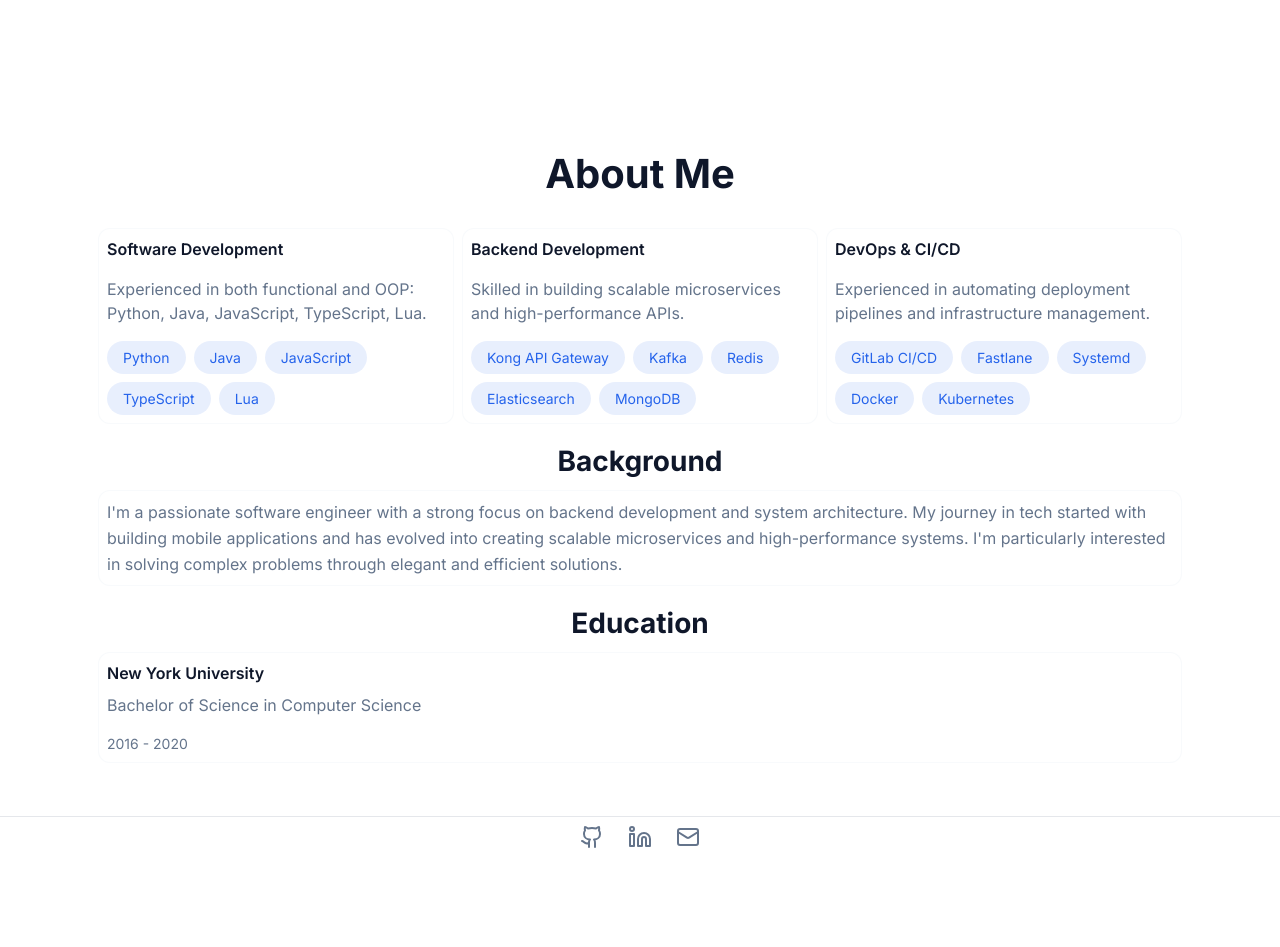
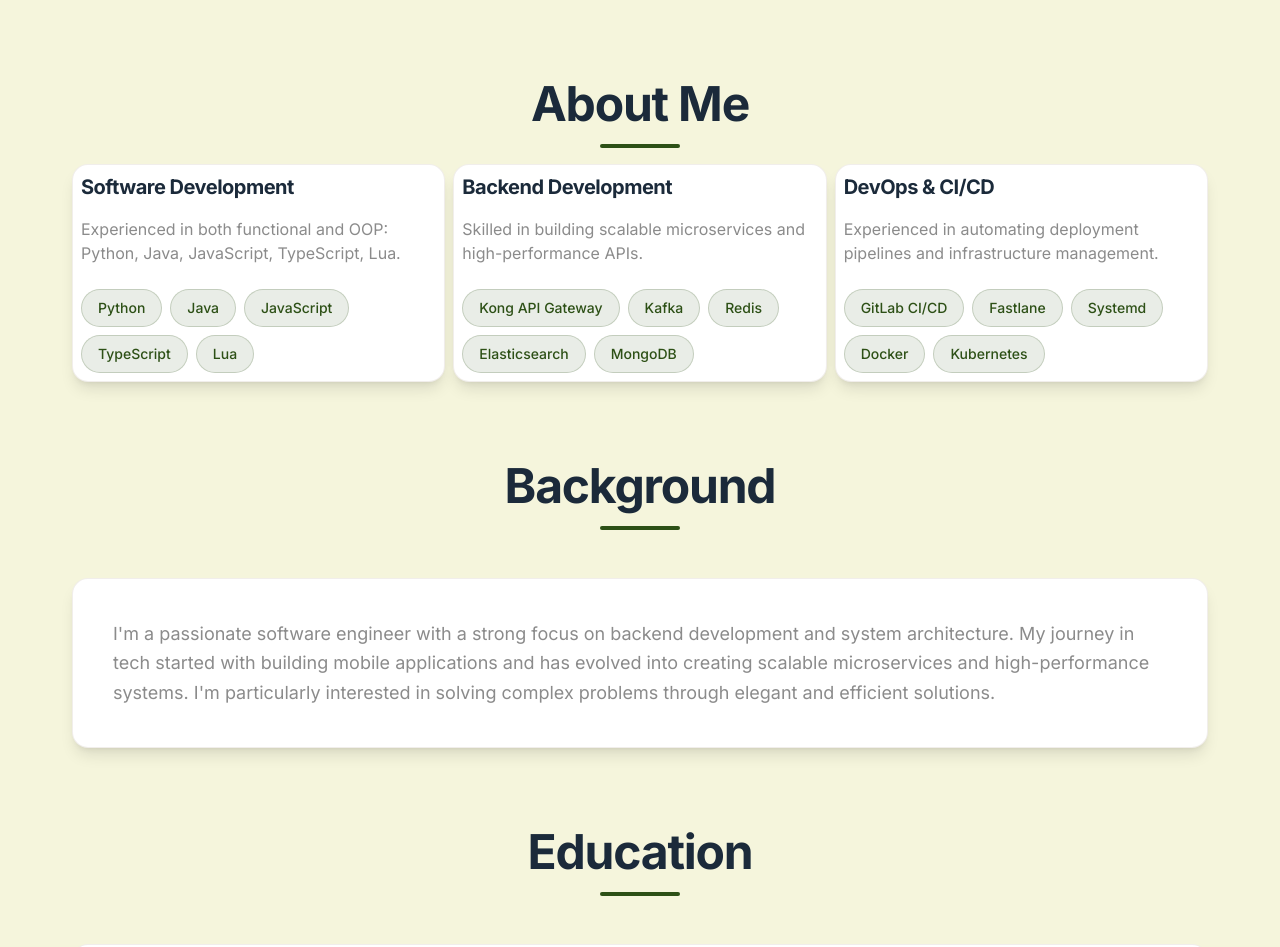
Before and after one commit to mfarhan0304/mfarhan0304.github.io, a React (Vite) app: page /about in a window 1280 px wide. Shown: the top 947 px of the page. Before the commit the page ends 857 px from the top, so only its background shows below. Built offline with nearby package versions, Linux system fonts and the light colour scheme.

Commit message:
revamp layout and change color palette

```diff
--- a/src/components/Layout.tsx
+++ b/src/components/Layout.tsx
@@ -9,37 +9,40 @@ const Layout = ({ children }: LayoutProps): JSX.Element => {
   return (
     <div className="min-h-screen bg-cloud">
       {/* Main Content */}
-      <main className="pt-16">{children}</main>
+      <main>{children}</main>
 
       {/* Footer */}
-      <footer className="bg-white/80 backdrop-blur-sm border-t">
-        <div className="max-w-1100 mx-auto px-4 py-8">
-          <div className="flex justify-center space-x-6">
+      <footer className="bg-charcoal border-t-2 border-sage/20">
+        <div className="max-w-6xl mx-auto px-4 py-12">
+          <div className="flex justify-center space-x-8">
             <a
               href="https://github.com/mfarhan0304"
               target="_blank"
               rel="noopener noreferrer"
-              className="text-fog hover:text-rose transition-all"
+              className="text-taupe hover:text-sage transition-all duration-300 p-2"
               aria-label="GitHub"
             >
-              <Github size={24} />
+              <Github size={28} />
             </a>
             <a
               href="https://linkedin.com/in/mfarhan0304"
               target="_blank"
               rel="noopener noreferrer"
-              className="text-fog hover:text-rose transition-all"
+              className="text-taupe hover:text-sage transition-all duration-300 p-2"
               aria-label="LinkedIn"
             >
-              <Linkedin size={24} />
+              <Linkedin size={28} />
             </a>
             <a
               href="mailto:mfarhan0304@gmail.com"
-              className="text-fog hover:text-rose transition-all"
+              className="text-taupe hover:text-sage transition-all duration-300 p-2"
               aria-label="Email"
             >
-              <Mail size={24} />
+              <Mail size={28} />
             </a>
+          </div>
+          <div className="text-center mt-6">
+            <p className="text-ash text-sm">© 2024 Farhan. All rights reserved.</p>
           </div>
         </div>
       </footer>
--- a/src/index.css
+++ b/src/index.css
@@ -1,3 +1,5 @@
+@import url('https://fonts.googleapis.com/css2?family=Inter:wght@300;400;500;600;700;800&display=swap');
+
 @tailwind base;
 @tailwind components;
 @tailwind utilities;
@@ -5,24 +7,77 @@
 @layer base {
   html {
     font-family: 'Inter', sans-serif;
+    scroll-behavior: smooth;
   }
 
-  h1, h2, h3 {
+  body {
+    font-feature-settings: 'cv02', 'cv03', 'cv04', 'cv11';
+  }
+
+  h1, h2, h3, h4, h5, h6 {
     font-family: 'Inter', sans-serif;
+    font-weight: 700;
+    letter-spacing: -0.025em;
+  }
+
+  h1 {
+    font-weight: 800;
+  }
+
+  h2 {
     font-weight: 700;
   }
 }
 
-/* Transitions */
+@layer components {
+  /* Custom scrollbar */
+  ::-webkit-scrollbar {
+    width: 8px;
+  }
+
+  ::-webkit-scrollbar-track {
+    background: #F5F5DC;
+  }
+
+  ::-webkit-scrollbar-thumb {
+    background: #6B7C32;
+    border-radius: 4px;
+  }
+
+  ::-webkit-scrollbar-thumb:hover {
+    background: #2D5016;
+  }
+
+  /* Smooth transitions */
   .transition-all {
-  transition: all 300ms ease-in-out;
+    transition: all 300ms cubic-bezier(0.4, 0, 0.2, 1);
   }
 
   /* Hover effects */
   .hover-scale {
-  transition: transform 300ms ease-in-out;
+    transition: transform 300ms cubic-bezier(0.4, 0, 0.2, 1);
   }
 
   .hover-scale:hover {
-  transform: scale(1.05);
+    transform: scale(1.02);
   }
+
+  /* Button styles */
+  .btn-primary {
+    @apply bg-sage text-charcoal px-6 py-3 rounded-lg font-medium hover:bg-olive hover:text-white transition-all duration-300 shadow-lg hover:shadow-xl;
+  }
+
+  .btn-secondary {
+    @apply bg-charcoal text-cream px-6 py-3 rounded-lg font-medium hover:bg-sage hover:text-white transition-all duration-300 shadow-lg hover:shadow-xl;
+  }
+
+  /* Card styles */
+  .card {
+    @apply bg-white rounded-2xl shadow-lg border border-taupe/20 hover:shadow-xl transition-all duration-300;
+  }
+
+  /* Gradient backgrounds */
+  .gradient-text {
+    @apply bg-gradient-to-r from-sage to-olive bg-clip-text text-transparent;
+  }
+}
--- a/src/pages/About.tsx
+++ b/src/pages/About.tsx
@@ -3,48 +3,51 @@ import { JSX } from 'react';
 const About = (): JSX.Element => {
   return (
     <div className="min-h-screen bg-cloud">
-      <section className="pt-32 pb-16">
-        <div className="max-w-1100 mx-auto px-4 sm:px-6 lg:px-8">
-          <h1 className="text-h1 font-bold text-ink mb-6 text-center">About Me</h1>
+      <section className="pt-20 pb-24">
+        <div className="max-w-6xl mx-auto px-4 sm:px-6 lg:px-8">
+          <div className="text-center mb-16">
+            <h1 className="text-4xl md:text-5xl font-bold text-ink mb-4">About Me</h1>
+            <div className="w-20 h-1 bg-sage mx-auto rounded-full" />
+          </div>
 
           <div className="grid grid-cols-1 md:grid-cols-3 gap-8">
             {/* Expertise Section */}
-            <div className="bg-white p-8 rounded-xl border border-blush/50">
-              <h3 className="text-h4 font-semibold text-ink mb-4">Software Development</h3>
-              <p className="text-fog mb-4">
+            <div className="card p-8">
+              <h3 className="text-xl font-bold text-ink mb-4">Software Development</h3>
+              <p className="text-mist mb-6">
                 Experienced in both functional and OOP: Python, Java, JavaScript, TypeScript, Lua.
               </p>
               <div className="flex flex-wrap gap-2">
                 {['Python', 'Java', 'JavaScript', 'TypeScript', 'Lua'].map((tech) => (
-                  <span key={tech} className="px-4 py-1.5 bg-rose/10 text-rose rounded-full text-caption">
+                  <span key={tech} className="px-4 py-2 bg-sage/10 text-sage rounded-full text-sm font-medium border border-sage/20">
                     {tech}
                   </span>
                 ))}
               </div>
             </div>
 
-            <div className="bg-white p-8 rounded-xl border border-blush/50">
-              <h3 className="text-h4 font-semibold text-ink mb-4">Backend Development</h3>
-              <p className="text-fog mb-4">
+            <div className="card p-8">
+              <h3 className="text-xl font-bold text-ink mb-4">Backend Development</h3>
+              <p className="text-mist mb-6">
                 Skilled in building scalable microservices and high-performance APIs.
               </p>
               <div className="flex flex-wrap gap-2">
                 {['Kong API Gateway', 'Kafka', 'Redis', 'Elasticsearch', 'MongoDB'].map((tech) => (
-                  <span key={tech} className="px-4 py-1.5 bg-rose/10 text-rose rounded-full text-caption">
+                  <span key={tech} className="px-4 py-2 bg-sage/10 text-sage rounded-full text-sm font-medium border border-sage/20">
                     {tech}
                   </span>
                 ))}
               </div>
             </div>
 
-            <div className="bg-white p-8 rounded-xl border border-blush/50">
-              <h3 className="text-h4 font-semibold text-ink mb-4">DevOps & CI/CD</h3>
-              <p className="text-fog mb-4">
+            <div className="card p-8">
+              <h3 className="text-xl font-bold text-ink mb-4">DevOps & CI/CD</h3>
+              <p className="text-mist mb-6">
                 Experienced in automating deployment pipelines and infrastructure management.
               </p>
               <div className="flex flex-wrap gap-2">
                 {['GitLab CI/CD', 'Fastlane', 'Systemd', 'Docker', 'Kubernetes'].map((tech) => (
-                  <span key={tech} className="px-4 py-1.5 bg-rose/10 text-rose rounded-full text-caption">
+                  <span key={tech} className="px-4 py-2 bg-sage/10 text-sage rounded-full text-sm font-medium border border-sage/20">
                     {tech}
                   </span>
                 ))}
@@ -53,10 +56,13 @@ const About = (): JSX.Element => {
           </div>
 
           {/* Background Section */}
-          <div className="mt-16">
-            <h2 className="text-h2 font-bold text-ink mb-8 text-center">Background</h2>
-            <div className="bg-white p-8 rounded-xl border border-blush/50">
-              <p className="text-fog leading-relaxed">
+          <div className="mt-20">
+            <div className="text-center mb-12">
+              <h2 className="text-4xl md:text-5xl font-bold text-ink mb-4">Background</h2>
+              <div className="w-20 h-1 bg-sage mx-auto rounded-full" />
+            </div>
+            <div className="card p-10">
+              <p className="text-mist leading-relaxed text-lg">
                 I'm a passionate software engineer with a strong focus on backend development and system architecture.
                 My journey in tech started with building mobile applications and has evolved into creating
                 scalable microservices and high-performance systems. I'm particularly interested in
@@ -66,12 +72,15 @@ const About = (): JSX.Element => {
           </div>
 
           {/* Education Section */}
-          <div className="mt-16">
-            <h2 className="text-h2 font-bold text-ink mb-8 text-center">Education</h2>
-            <div className="bg-white p-8 rounded-xl border border-blush/50">
-              <h3 className="text-h4 font-semibold text-ink mb-2">New York University</h3>
-              <p className="text-fog mb-4">Bachelor of Science in Computer Science</p>
-              <p className="text-caption text-fog">2016 - 2020</p>
+          <div className="mt-20">
+            <div className="text-center mb-12">
+              <h2 className="text-4xl md:text-5xl font-bold text-ink mb-4">Education</h2>
+              <div className="w-20 h-1 bg-sage mx-auto rounded-full" />
+            </div>
+            <div className="card p-10">
+              <h3 className="text-2xl font-bold text-ink mb-3">New York University</h3>
+              <p className="text-mist mb-4 text-lg">Bachelor of Science in Computer Science</p>
+              <p className="text-sm text-ash font-medium">2016 - 2020</p>
             </div>
           </div>
         </div>
--- a/src/pages/Resume.tsx
+++ b/src/pages/Resume.tsx
@@ -4,14 +4,14 @@ import { Download } from 'lucide-react';
 const Resume = (): JSX.Element => {
   return (
     <div className="min-h-screen bg-cloud">
-      <section className="pt-32 pb-16">
-        <div className="max-w-1100 mx-auto px-4 sm:px-6 lg:px-8">
-          <div className="flex justify-between items-center mb-6">
-            <h1 className="text-h1 font-bold text-ink text-center">Farhan</h1>
+      <section className="pt-20 pb-24">
+        <div className="max-w-6xl mx-auto px-4 sm:px-6 lg:px-8">
+          <div className="flex justify-between items-center mb-12">
+            <h1 className="text-4xl md:text-5xl font-bold text-ink">Farhan</h1>
             <a
               href="/resume.pdf"
               download
-              className="inline-flex items-center px-6 py-3 border border-transparent rounded-lg text-sm font-medium text-white bg-rose hover:bg-rose/90 focus:outline-none focus:ring-2 focus:ring-offset-2 focus:ring-rose"
+              className="btn-primary"
               aria-label="Download resume"
             >
               <Download size={20} className="mr-2" />
@@ -19,12 +19,15 @@ const Resume = (): JSX.Element => {
             </a>
           </div>
 
-          <div className="grid grid-cols-1 md:grid-cols-3 gap-8">
+          <div className="grid grid-cols-1 lg:grid-cols-3 gap-8">
             {/* Summary Section */}
-            <div className="md:col-span-2">
-              <h2 className="text-h2 font-bold text-ink mb-8 text-center">Summary</h2>
-              <div className="bg-white p-8 rounded-xl border border-blush/50">
-                <p className="text-fog leading-relaxed">
+            <div className="lg:col-span-2">
+              <div className="text-center mb-8">
+                <h2 className="text-3xl font-bold text-ink mb-4">Summary</h2>
+                <div className="w-16 h-1 bg-sage mx-auto rounded-full" />
+              </div>
+              <div className="card p-8">
+                <p className="text-mist leading-relaxed text-lg">
                   Experienced software engineer with a strong focus on backend development and system architecture.
                   Proven track record of building scalable microservices and high-performance systems.
                   Skilled in various programming languages and technologies, with a passion for solving complex problems
@@ -35,27 +38,30 @@ const Resume = (): JSX.Element => {
 
             {/* Contact Section */}
             <div>
-              <h2 className="text-h2 font-bold text-ink mb-8 text-center">Contact</h2>
-              <div className="bg-white p-8 rounded-xl border border-blush/50">
-                <div className="space-y-4">
+              <div className="text-center mb-8">
+                <h2 className="text-3xl font-bold text-ink mb-4">Contact</h2>
+                <div className="w-16 h-1 bg-sage mx-auto rounded-full" />
+              </div>
+              <div className="card p-8">
+                <div className="space-y-6">
                   <div>
-                    <h3 className="text-h4 font-semibold text-ink mb-1">Email</h3>
-                    <a href="mailto:mfarhan0304@gmail.com" className="text-fog hover:text-rose transition-colors">
+                    <h3 className="text-lg font-bold text-ink mb-2">Email</h3>
+                    <a href="mailto:mfarhan0304@gmail.com" className="text-mist hover:text-sage transition-colors">
                       mfarhan0304@gmail.com
                     </a>
                   </div>
                   <div>
-                    <h3 className="text-h4 font-semibold text-ink mb-1">Location</h3>
-                    <p className="text-fog">Jakarta, Indonesia</p>
+                    <h3 className="text-lg font-bold text-ink mb-2">Location</h3>
+                    <p className="text-mist">Jakarta, Indonesia</p>
                   </div>
                   <div>
-                    <h3 className="text-h4 font-semibold text-ink mb-1">Links</h3>
+                    <h3 className="text-lg font-bold text-ink mb-2">Links</h3>
                     <div className="flex gap-4">
                       <a
                         href="https://github.com/mfarhan0304"
                         target="_blank"
                         rel="noopener noreferrer"
-                        className="text-fog hover:text-rose transition-colors"
+                        className="text-mist hover:text-sage transition-colors"
                       >
                         GitHub
                       </a>
@@ -63,7 +69,7 @@ const Resume = (): JSX.Element => {
                         href="https://linkedin.com/in/mfarhan0304"
                         target="_blank"
                         rel="noopener noreferrer"
-                        className="text-fog hover:text-rose transition-colors"
+                        className="text-mist hover:text-sage transition-colors"
                       >
                         LinkedIn
                       </a>
@@ -75,48 +81,51 @@ const Resume = (): JSX.Element => {
           </div>
 
           {/* Experience Section */}
-          <div className="mt-16">
-            <h2 className="text-h2 font-bold text-ink mb-8 text-center">Experience</h2>
+          <div className="mt-20">
+            <div className="text-center mb-12">
+              <h2 className="text-4xl font-bold text-ink mb-4">Experience</h2>
+              <div className="w-20 h-1 bg-sage mx-auto rounded-full" />
+            </div>
             <div className="space-y-8">
-              <div className="bg-white p-8 rounded-xl border border-blush/50">
-                <h3 className="text-h4 font-semibold text-ink mb-2">byU Product Engineer @ Telkomsel</h3>
-                <p className="text-fog mb-4">Jan. 2022 - Aug. 2024</p>
-                <p className="text-fog mb-4">
+              <div className="card p-8">
+                <h3 className="text-xl font-bold text-ink mb-2">byU Product Engineer @ Telkomsel</h3>
+                <p className="text-mist mb-4 font-medium">Jan. 2022 - Aug. 2024</p>
+                <p className="text-mist mb-6 leading-relaxed">
                   Led development of a high-performance PoS and voucher system, enhanced service availability to 99.9% using Kong API Gateway with custom plugins, and transitioned architecture to microservices, accelerating development cycles by 40%. Boosted user engagement by 15% through A/B testing and drove IDR 550M+ in monthly revenue from new features.
                 </p>
                 <div className="flex flex-wrap gap-2">
                   {['Kong API Gateway', 'Lua', 'Microservices', 'Firebase', 'Redis'].map((tech) => (
-                    <span key={tech} className="px-4 py-1.5 bg-rose/10 text-rose rounded-full text-caption">
+                    <span key={tech} className="px-4 py-2 bg-sage/10 text-sage rounded-full text-sm font-medium border border-sage/20">
                       {tech}
                     </span>
                   ))}
                 </div>
               </div>
 
-              <div className="bg-white p-8 rounded-xl border border-blush/50">
-                <h3 className="text-h4 font-semibold text-ink mb-2">Assoc. Software Engineer @ Tokopedia</h3>
-                <p className="text-fog mb-4">Apr. 2021 – Dec. 2021</p>
-                <p className="text-fog mb-4">
+              <div className="card p-8">
+                <h3 className="text-xl font-bold text-ink mb-2">Assoc. Software Engineer @ Tokopedia</h3>
+                <p className="text-mist mb-4 font-medium">Apr. 2021 – Dec. 2021</p>
+                <p className="text-mist mb-6 leading-relaxed">
                   Built a real-time AI feedback platform using Kafka and FAISS, achieving improved CTR by 3%. Streamlined deployment workflows and introduced zero-downtime strategies for enhanced reliability.
                 </p>
                 <div className="flex flex-wrap gap-2">
                   {['Kafka', 'FAISS', 'Systemd', 'Python', 'CI/CD'].map((tech) => (
-                    <span key={tech} className="px-4 py-1.5 bg-rose/10 text-rose rounded-full text-caption">
+                    <span key={tech} className="px-4 py-2 bg-sage/10 text-sage rounded-full text-sm font-medium border border-sage/20">
                       {tech}
                     </span>
                   ))}
                 </div>
               </div>
 
-              <div className="bg-white p-8 rounded-xl border border-blush/50">
-                <h3 className="text-h4 font-semibold text-ink mb-2">Jr. Software Engineer @ Pinhome</h3>
-                <p className="text-fog mb-4">Jul. 2020 – Apr. 2021</p>
-                <p className="text-fog mb-4">
+              <div className="card p-8">
+                <h3 className="text-xl font-bold text-ink mb-2">Jr. Software Engineer @ Pinhome</h3>
+                <p className="text-mist mb-4 font-medium">Jul. 2020 – Apr. 2021</p>
+                <p className="text-mist mb-6 leading-relaxed">
                   Automated iOS deployment with GitLab CI/CD and Fastlane, cutting release times by 70%. Reduced bugs by 60% with test coverage tooling and improved property search speed by optimizing Elasticsearch.
                 </p>
                 <div className="flex flex-wrap gap-2">
                   {['CI/CD', 'Fastlane', 'Flutter', 'Elasticsearch', 'Python'].map((tech) => (
-                    <span key={tech} className="px-4 py-1.5 bg-rose/10 text-rose rounded-full text-caption">
+                    <span key={tech} className="px-4 py-2 bg-sage/10 text-sage rounded-full text-sm font-medium border border-sage/20">
                       {tech}
                     </span>
                   ))}
@@ -126,12 +135,15 @@ const Resume = (): JSX.Element => {
           </div>
 
           {/* Education Section */}
-          <div className="mt-16">
-            <h2 className="text-h2 font-bold text-ink mb-8 text-center">Education</h2>
-            <div className="bg-white p-8 rounded-xl border border-blush/50">
-              <h3 className="text-h4 font-semibold text-ink mb-2">New York University</h3>
-              <p className="text-fog mb-4">Bachelor of Science in Computer Science</p>
-              <p className="text-caption text-fog">2016 - 2020</p>
+          <div className="mt-20">
+            <div className="text-center mb-12">
+              <h2 className="text-4xl font-bold text-ink mb-4">Education</h2>
+              <div className="w-20 h-1 bg-sage mx-auto rounded-full" />
+            </div>
+            <div className="card p-8">
+              <h3 className="text-2xl font-bold text-ink mb-3">New York University</h3>
+              <p className="text-mist mb-4 text-lg">Bachelor of Science in Computer Science</p>
+              <p className="text-sm text-ash font-medium">2016 - 2020</p>
             </div>
           </div>
         </div>
```
Also changed, not shown: src/components/ExperienceAccordion.tsx (+18 -18 lines), src/components/ProjectCard.tsx (+13 -13 lines), src/pages/Home.tsx (+33 -38 lines), src/pages/Projects.tsx (+20 -17 lines), tailwind.config.js (+22 -7 lines), package.json (line endings or trailing spaces), 1 other file (tests, documents, lock files or other folders). Lines whose indentation alone changed are shown as unchanged.
